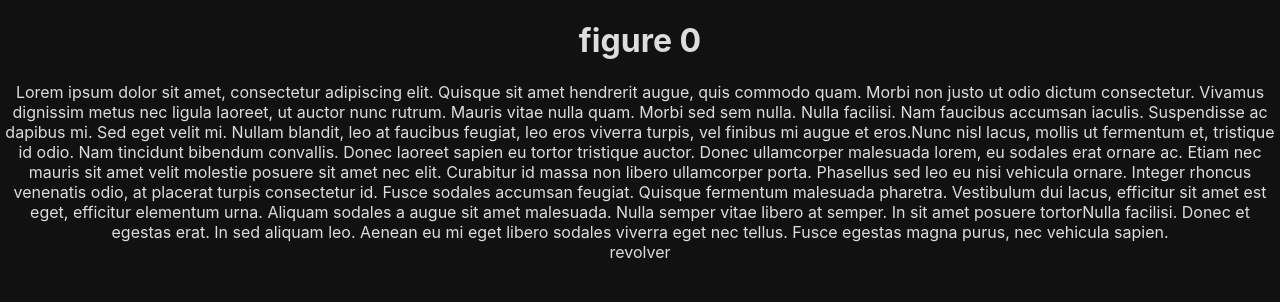
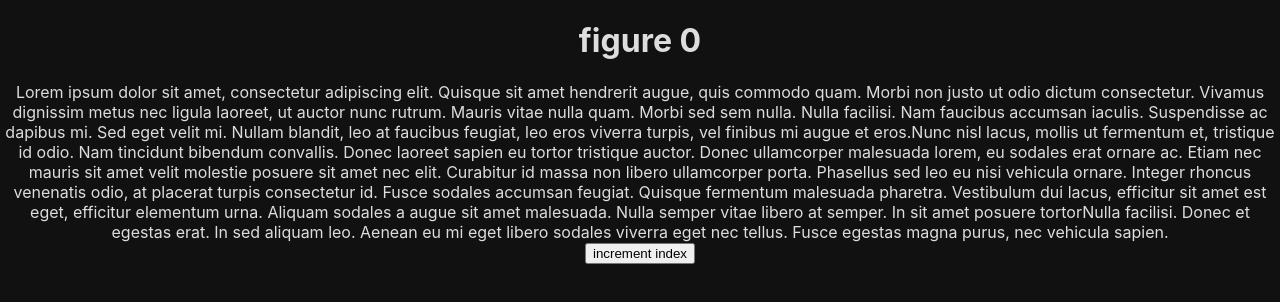
Before and after one commit to mike-shields-dev/nfm-counter-revolution, a React (Create React App) app: page / in a window 1280 px wide. Shown: the top 302 px of the page. Built offline with nearby package versions, Linux system fonts and the light colour scheme.

Commit message:
feat: Revolver component renders a button that increments App index state

```diff
--- a/src/components/App.jsx
+++ b/src/components/App.jsx
@@ -19,7 +19,7 @@ const App = () => {
         <div className="content" data-testid="content">
           {currentFigure.text}
         </div>
-        <Revolver incrementIndex={incrementIndex} />
+        <Revolver handleClick={incrementIndex} />
       </main>
     </div>
   );
--- a/src/components/Revolver.jsx
+++ b/src/components/Revolver.jsx
@@ -1,11 +1,18 @@
 import React from "react";
+import PropTypes from "prop-types";
 
-const Revolver = () => {
+const Revolver = ({ handleClick }) => {
   return (
     <div className="revolver" data-testid="revolver">
-      revolver
+      <button onClick={handleClick} type="button">
+        increment index
+      </button>
     </div>
   );
 };
 
+Revolver.propTypes = {
+  handleClick: PropTypes.func.isRequired,
+};
+
 export default Revolver;
```
Also changed, not shown: 2 other files (tests, documents, lock files or other folders).
